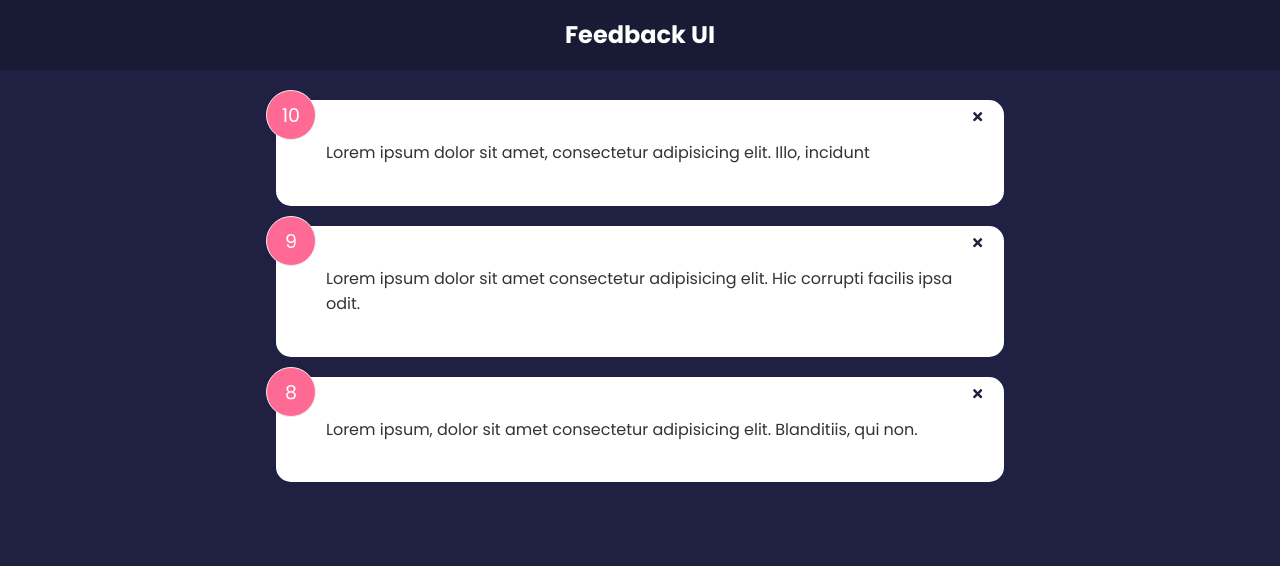
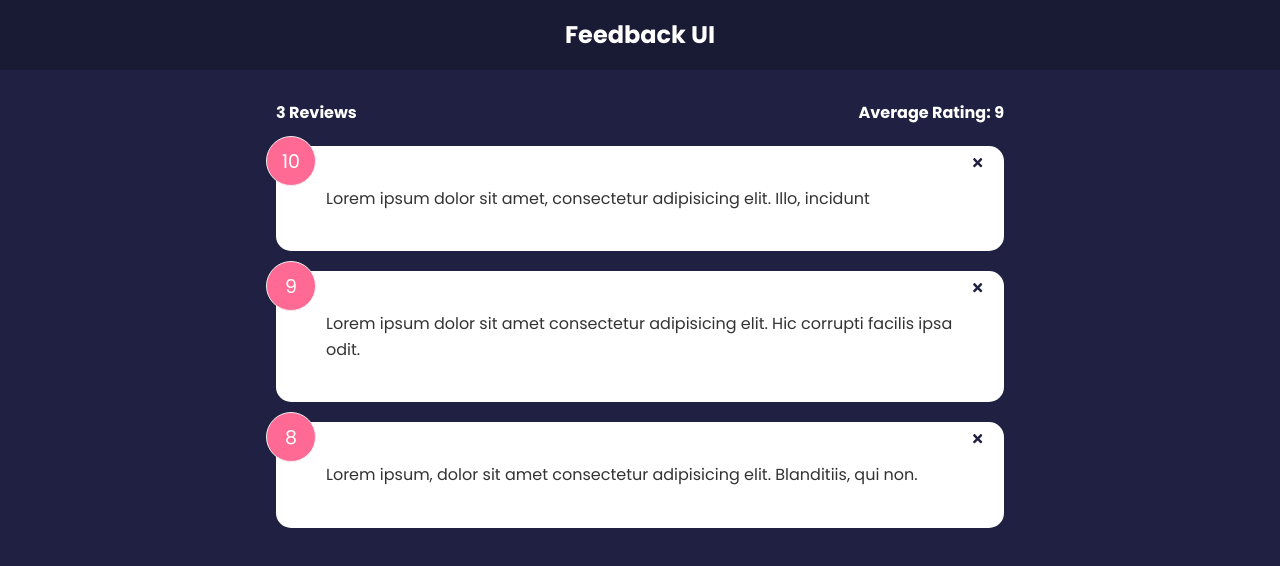
Before and after one commit to visheshtomarr/feedback-app, a React (Create React App) app: page / in a window 1280 px wide. Shown: the top 566 px of the page. Built offline with nearby package versions, Linux system fonts and the light colour scheme.

Commit message:
Added FeedbackStats component

```diff
--- a/src/App.js
+++ b/src/App.js
@@ -1,5 +1,6 @@
 import { useState } from "react";
 import Header from "./Components/Header.jsx";
+import FeedbackStats from "./Components/FeedbackStats.jsx";
 import FeedbackList from "./Components/FeedbackList.jsx";
 import FeedbackData from "./data/FeedbackData";
 
@@ -19,6 +20,7 @@
         <>
             <Header text="Feedback UI" bgColor="hsl(238, 35%, 15%)" />
             <div className="container">
+                <FeedbackStats feedback={feedback} />
                 <FeedbackList feedback={feedback} handleDelete={deleteFeedback} />
             </div>
         </>
--- /dev/null
+++ b/src/Components/FeedbackStats.jsx
@@ -0,0 +1,28 @@
+import PropTypes from 'prop-types';
+
+function FeedbackStats({ feedback }) {
+    // Calculte the average rating using reduce() method.
+    //
+    // 'acc' is being used to accumulate the whole feedback array and
+    // 'curr' is being used as the item inside feedback array.
+    let average = feedback.reduce((acc, curr) => {
+        return acc + curr.rating
+    }, 0) / feedback.length;
+    // console.log(average);
+
+    // Storing average to one decimal value and excluding if it only has zero.
+    average = average.toFixed(1).replace(/[.,]0$/, '');
+
+    return (
+        <div className="feedback-stats">
+            <h4>{feedback.length} Reviews</h4>
+            <h4>Average Rating: {isNaN(average) ? 0 : average}</h4>
+        </div>
+    )
+}
+
+FeedbackStats.propTypes = {
+    feedback: PropTypes.array.isRequired,
+}
+
+export default FeedbackStats;
```
